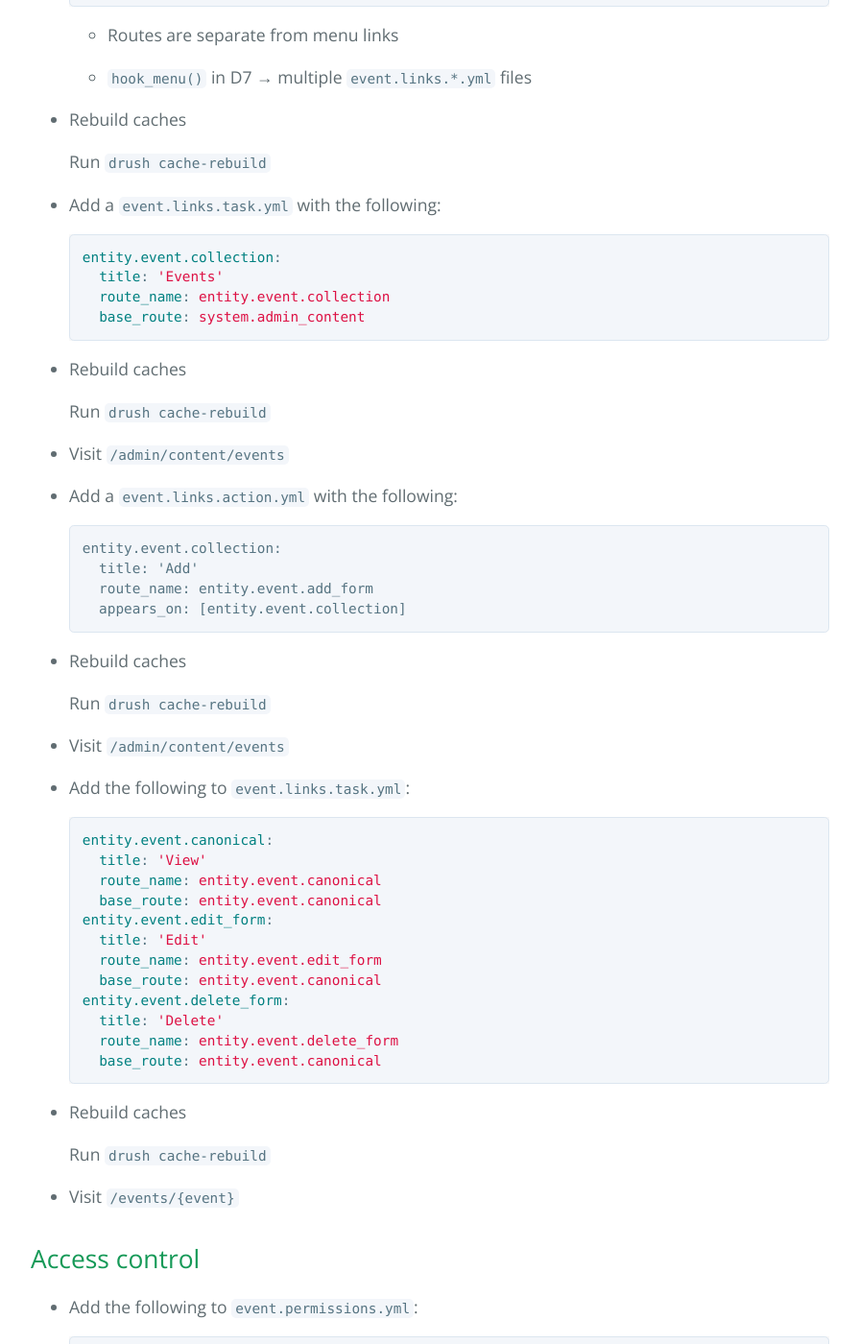
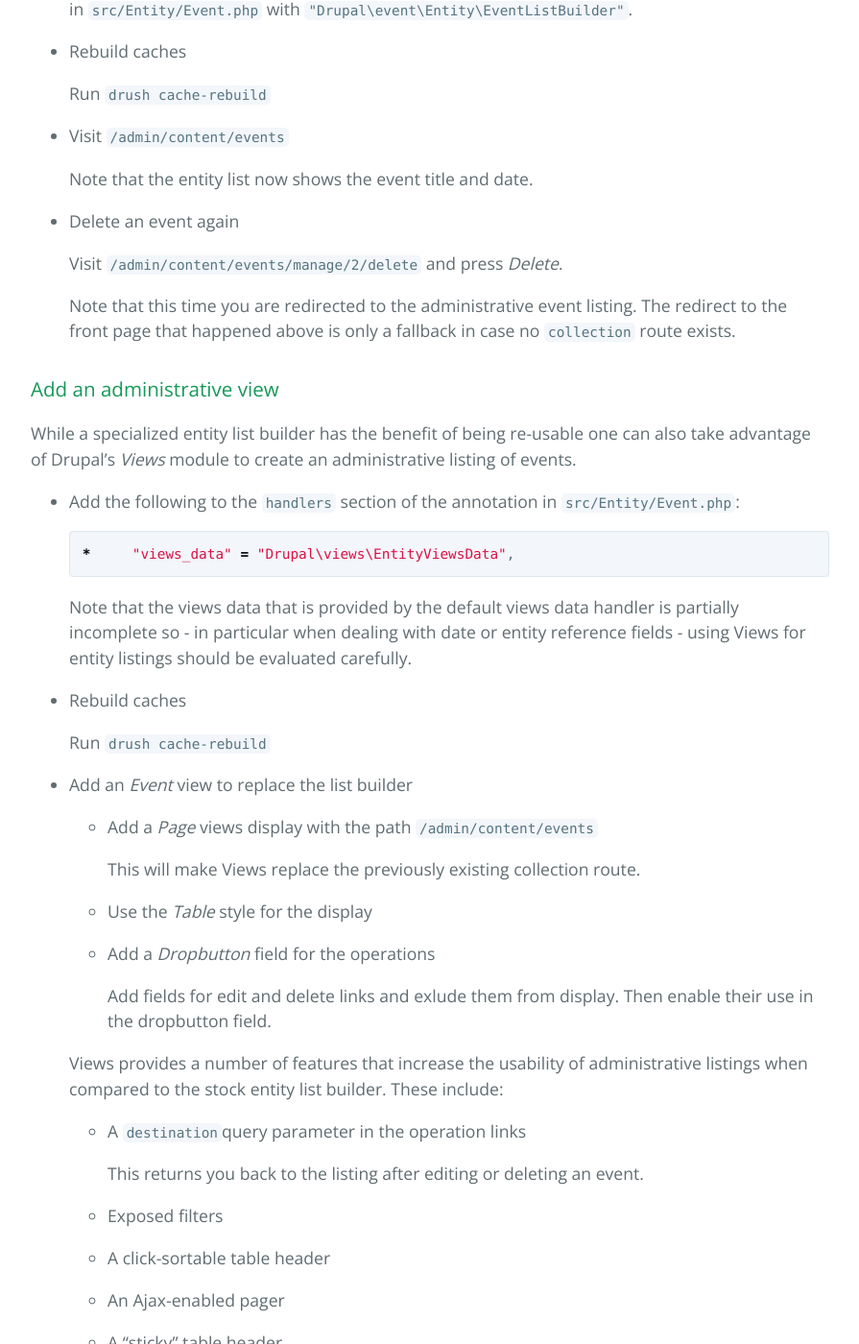
Before and after one commit to drupal-entity-training/event, a Jekyll site: the page built from index.md, in a window 1280 px wide and 1400 px high, scrolled down 23403 px. Shown: the whole window at 96% size, without its empty margins (192-1087 px from the left). Built offline with Jekyll 4.4.1, drawn with Linux system fonts in a browser that asks for light colours; some of the changed text lies outside the part shown.

Commit message:
Explain creating the collection view + dedicated form handler
Also includes various other fixes here and there

````diff
--- a/index.md
+++ b/index.md
@@ -58,7 +58,7 @@ functionality.
   }
   ```
 
-  Parts of this code block are explained below:
+  Each part of this code block is explained below:
 
   * Class declaration:
 
@@ -80,8 +80,8 @@ functionality.
     used simultaneously without risking naming conflicts. Namespaces can have
     multiple parts. All classes in Drupal core and modules have `Drupal` as the
     top-level namespace. The second part of module classes must be the module
-    name. Further sub-namespaces correspond to directory structure within the
-    `src` directory of the module.
+    name. Further sub-namespaces correspond to the directory structure within
+    the `src` directory of the module.
 
   * Base class:
 
@@ -196,7 +196,7 @@ Each part of this code block is explained below:
   mappings (such as the `entity_keys` declaration) _are_ quoted and trailing
   commas are allowed in mappings.
 
-  See [Drupal API: Annotations][api-annotations] for more information.
+See [Drupal API: Annotations][api-annotations] for more information.
 
 #### Install the entity type
 
@@ -612,7 +612,7 @@ An administrative permission is used by the default entity access control
 handler for all operations as a fallback. More granular permissions together
 with an enhanced entity access control handler will be added below.
 
-* Add a `event.permissions.yml` with the following:
+* Add an `event.permissions.yml` file with the following:
 
   ```yaml
   administer events:
@@ -729,6 +729,8 @@ displayed unless explicitly configured to.
 
   Run `drush cache-rebuild`
 
+* Verify that the fields are shown
+
 * Visit _Recent log messages_ page
 
   Note there is a warning due to a missing `event` theme hook.
@@ -892,6 +894,41 @@ displayed unless explicitly configured to.
 
   Verify that the respective row in the `{event}` table has been deleted.
 
+#### Add a specialized form
+
+* Add a `src/Entity/EventForm.php` file with the following:
+
+  ```php
+  <?php
+
+  namespace Drupal\event\Entity;
+
+  use Drupal\Core\Entity\ContentEntityForm;
+  use Drupal\Core\Form\FormStateInterface;
+
+  class EventForm extends ContentEntityForm {
+
+    public function save(array $form, FormStateInterface $form_state) {
+      parent::save($form, $form_state);
+
+      $event = $this->getEntity();
+      drupal_set_message('The event %event has been saved.', [
+        '%event' => $event->label(),
+      ]);
+      $form_state->setRedirectUrl($event->toUrl());
+    }
+
+  }
+  ```
+
+* Replace the value of the `add` and `edit` annotation keys in the form handlers
+  section of the annotation in `src/Entity/Event.php` with
+  `"Drupal\event\Entity\EventForm"`.
+
+* Rebuild caches
+
+  Run `drush cache-rebuild`
+
 ### Adding an administrative entity listing
 
 #### Add a route
@@ -987,7 +1024,7 @@ displayed unless explicitly configured to.
 
     Because `EntityListBuilderInterface`, the interface for list builders,
     dictates that we type hint the `$event` variable with `EntityInterface`
-    instead of our more specific `EventInterface` IDEs are not aware that the
+    instead of our more specific `EventInterface`, IDEs are not aware that the
     `$event` variable has the methods `getTitle()` and `getDate()` in this case.
     To inform IDEs that these methods are in fact available an inline type hint
     can be added to the `$event` variable.
@@ -1096,21 +1133,65 @@ displayed unless explicitly configured to.
   The redirect to the front page that happened above is only a fallback in case
   no `collection` route exists.
 
-## Views data
+### Add an administrative view
 
-* Add the following to `src/Entity/Event.php`:
+While a specialized entity list builder has the benefit of being re-usable one
+can also take advantage of Drupal's _Views_ module to create an administrative
+listing of events.
+
+* Add the following to the `handlers` section of the annotation in
+  `src/Entity/Event.php`:
 
   ```php?start_inline=1
   *     "views_data" = "Drupal\views\EntityViewsData",
   ```
 
-<!-- TODO: Mention views data sucks -->
+  Note that the views data that is provided by the default views data handler is
+  partially incomplete so - in particular when dealing with date or entity
+  reference fields - using Views for entity listings should be evaluated
+  carefully.
 
-* Add a _Event_ view to replace the list builder
+* Rebuild caches
 
-## Administration links
+  Run `drush cache-rebuild`
 
-* Add a `event.links.menu.yml` with the following:
+* Add an _Event_ view to replace the list builder
+
+  * Add a _Page_ views display with the path `/admin/content/events`
+
+    This will make Views replace the previously existing collection route.
+
+  * Use the _Table_ style for the display
+
+  * Add a _Dropbutton_ field for the operations
+
+    Add fields for edit and delete links and exlude them from display. Then
+    enable their use in the dropbutton field.
+
+  Views provides a number of features that increase the usability of
+  administrative listings when compared to the stock entity list builder. These
+  include:
+
+  * A `destination`query parameter in the operation links
+
+    This returns you back to the listing after editing or deleting an event.
+
+  * Exposed filters
+
+  * A click-sortable table header
+
+  * An Ajax-enabled pager
+
+  * A "sticky" table header
+
+## Adding administrative links
+
+To provide a usable and integrated administration experience the different pages
+need to be connected and enriched with Drupal's standard administrative links.
+
+### Add a menu link
+
+* Add an `event.links.menu.yml` file with the following:
 
   ```yaml
   entity.event.collection:
@@ -1119,15 +1200,13 @@ displayed unless explicitly configured to.
     parent: system.admin_content
   ```
 
-  * Routes are separate from menu links
-
-  * `hook_menu()` in D7 → multiple `event.links.*.yml` files
-
 * Rebuild caches
 
   Run `drush cache-rebuild`
 
-* Add a `event.links.task.yml` with the following:
+* Verify that the _Events_ menu link appears in the toolbar
+
+* Add an `event.links.task.yml` file with the following:
 
   ```yaml
   entity.event.collection:
@@ -1140,13 +1219,13 @@ displayed unless explicitly configured to.
 
   Run `drush cache-rebuild`
 
-* Visit `/admin/content/events`
+* Verify that the _Events_ local task appears on `/admin/content`
 
-* Add a `event.links.action.yml` with the following:
+* Add an `event.links.action.yml` file with the following:
 
   ```ỳaml
   entity.event.collection:
-    title: 'Add'
+    title: 'Add event'
     route_name: entity.event.add_form
     appears_on: [entity.event.collection]
   ```
@@ -1155,7 +1234,9 @@ displayed unless explicitly configured to.
 
   Run `drush cache-rebuild`
 
-* Visit `/admin/content/events`
+* Verify that the _Add event_ action link appears on `/admin/content/events`
+
+* Add an event
 
 * Add the following to `event.links.task.yml`:
 
@@ -1178,9 +1259,9 @@ displayed unless explicitly configured to.
 
   Run `drush cache-rebuild`
 
-* Visit `/events/{event}`
+* Visit `/events/4`
 
-<!-- TODO: Add contextual links and form redirects -->
+<!-- TODO: Add contextual links -->
 
 ## Access control
 
@@ -1242,7 +1323,8 @@ displayed unless explicitly configured to.
   }
   ```
 
-* Add the following to `src/Entity/Event.php`:
+* Add the following to the `handlers` section of the annotation in
+  `src/Entity/Event.php`:
 
   ```php?start_inline=1
   *     "access" = "Drupal\event\Access\EventAccessControlHandler",
````
Also changed, not shown: other parts of index.md (+11 -11 lines).
